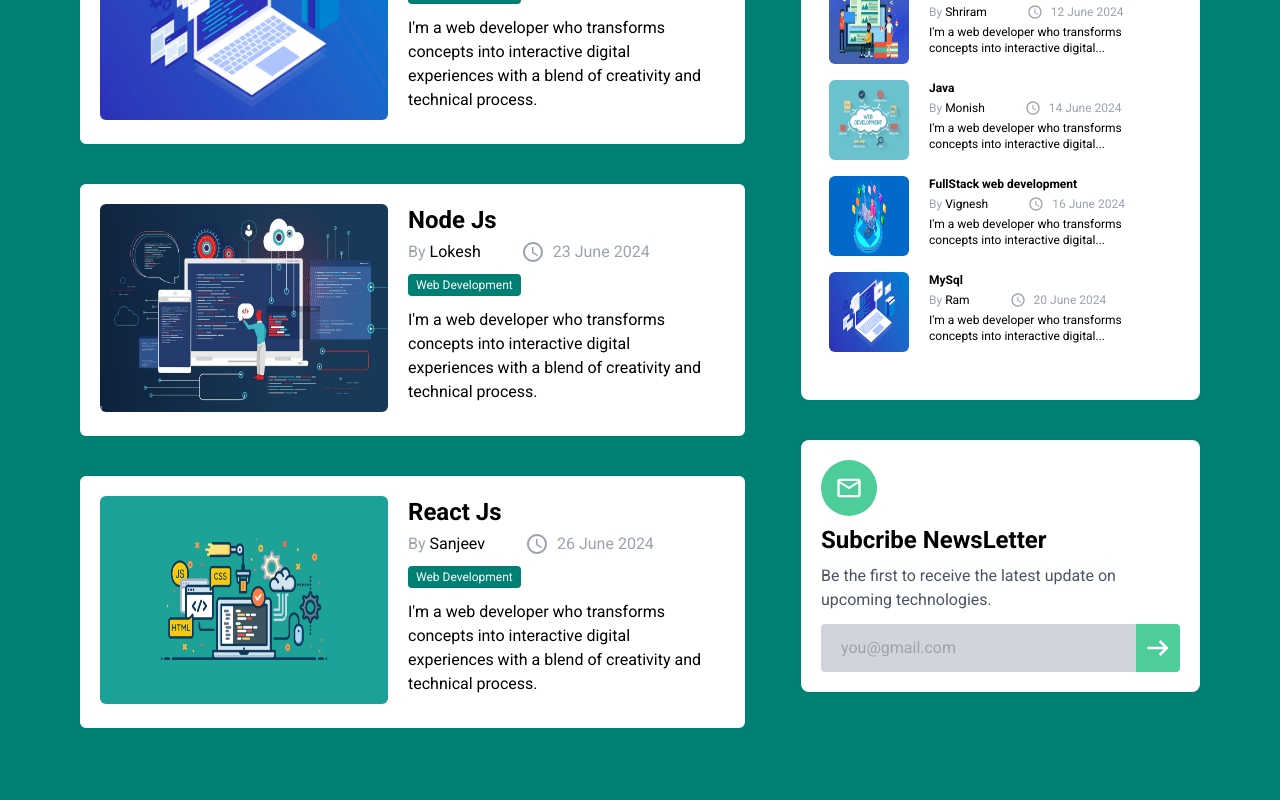
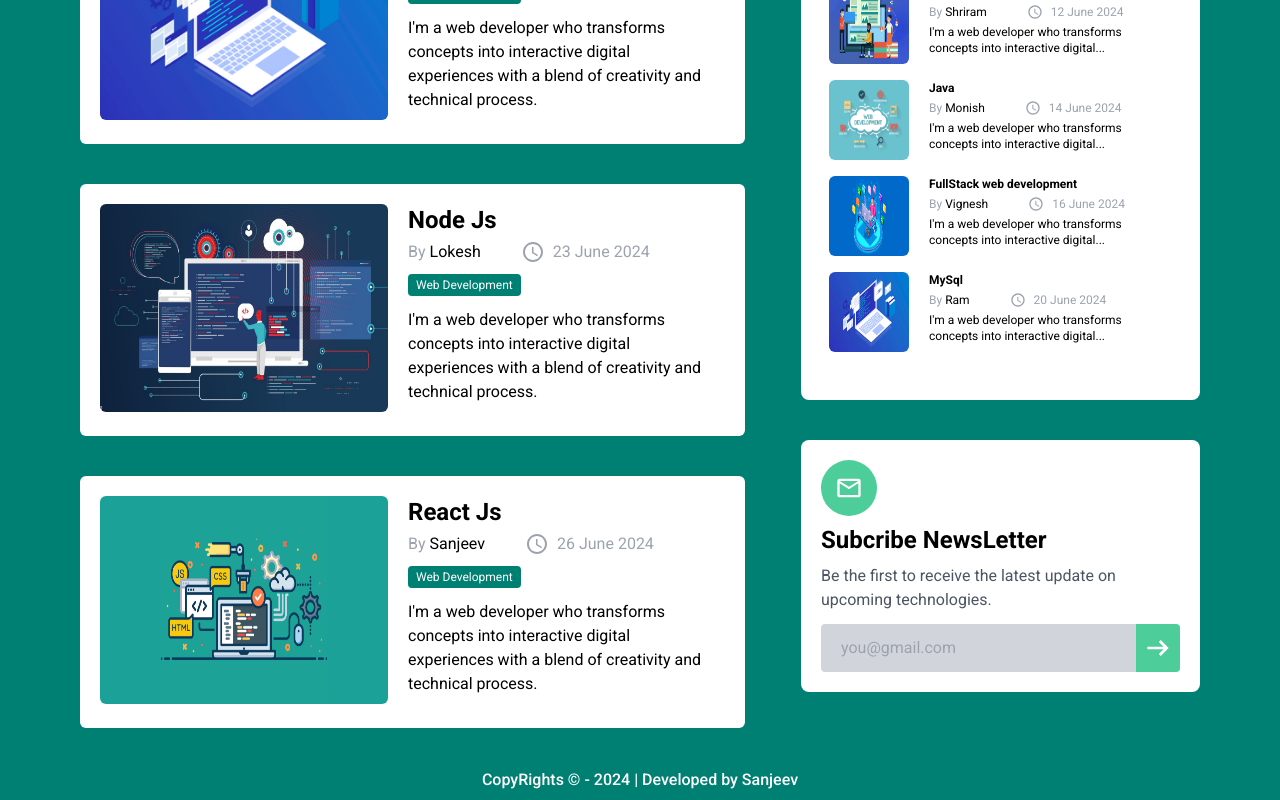
Before and after one commit to san1234100/tech-blog, a React (Vite) app: page / in a window 1280 px wide. Shown: the part 1550-2350 px from the top of the page. Before the commit the page ends 2318 px from the top, so only its background shows below. Built offline with nearby package versions, Linux system fonts and the light colour scheme.

Commit message:
design: footer

```diff
--- a/src/App.jsx
+++ b/src/App.jsx
@@ -1,4 +1,5 @@
 import AboutMe from "./components/AboutMe"
+import Footer from "./components/Footer"
 import Hero from "./components/Hero"
 import Nav from "./components/Nav"
 import Posts from "./components/Posts"
@@ -15,7 +16,7 @@ function App() {
      <Posts/>
      <AboutMe/>
      </div>
-
+     <Footer/>
     </>
   )
 }
--- /dev/null
+++ b/src/components/Footer.jsx
@@ -0,0 +1,9 @@
+const Footer = () => {
+    return (
+        <div className="text-center pb-2 text-white font-medium">
+           CopyRights &copy; - 2024 | Developed by Sanjeev
+        </div>
+     );
+}
+
+export default Footer;
```
